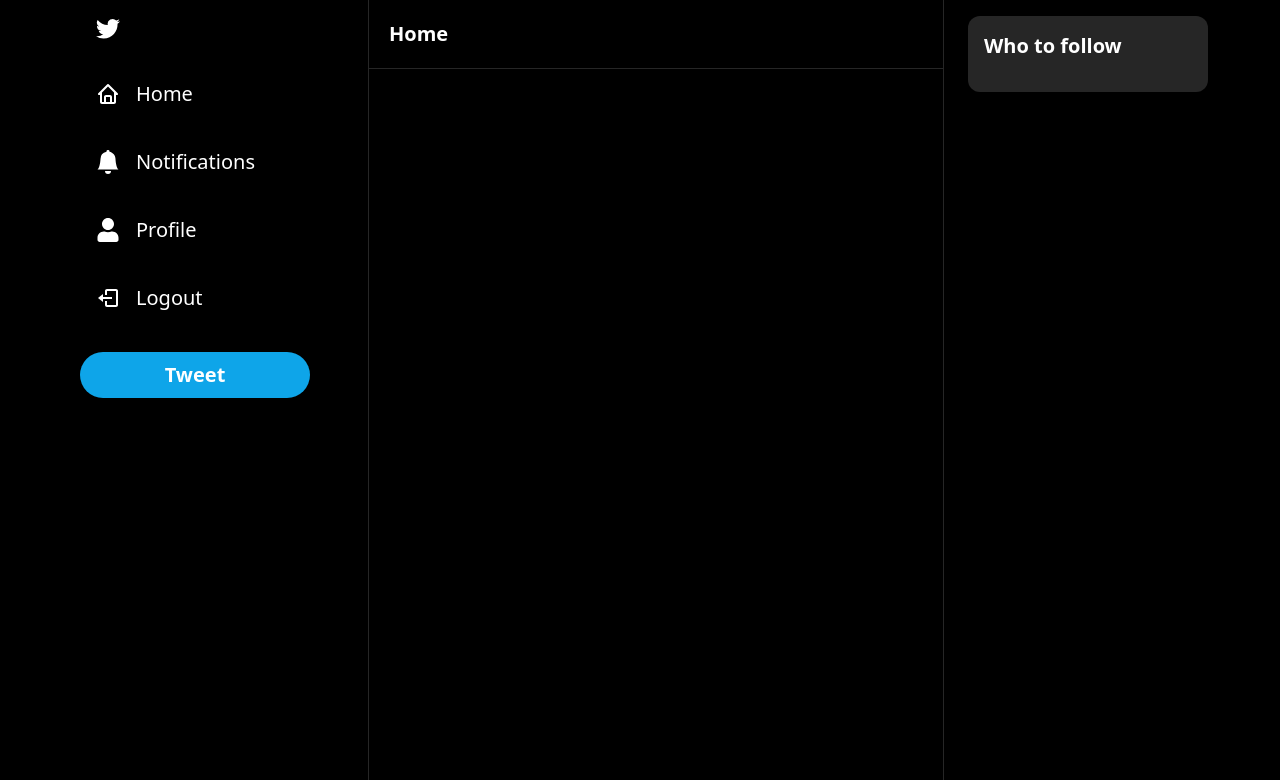
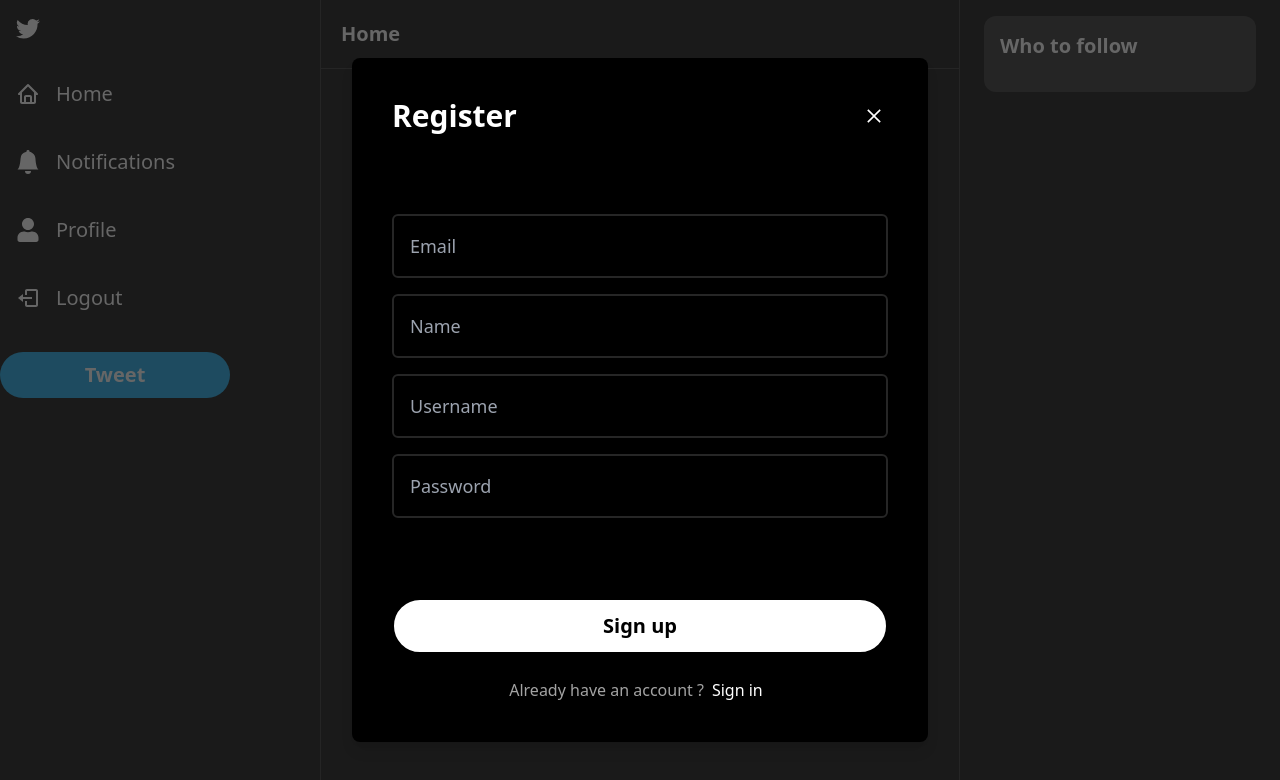
Before and after one commit to Sato-07/twitterClone, a Next.js app: page / in a window 1280 px wide. Shown: the top 780 px of the page. Built offline with nearby package versions, Linux system fonts and the light colour scheme.

Commit message:
feat: add login and register modals with Zustand store integration

```diff
--- a/package.json
+++ b/package.json
@@ -12,7 +12,8 @@
     "next": "14.2.10",
     "react": "^18",
     "react-dom": "^18",
-    "react-icons": "^5.3.0"
+    "react-icons": "^5.3.0",
+    "zustand": "^4.5.5"
   },
   "devDependencies": {
     "@types/node": "^20",
--- a/src/components/Layout.tsx
+++ b/src/components/Layout.tsx
@@ -10,7 +10,7 @@
 export const Layout: FC<LayoutProps> = ({children}) => {
   return (
     <div className='h-screen bg-black'>
-        <div className='container h-full  mx-auto xl:mx-20  max-w-6xl'>
+        <div className='container h-full  mx-auto  lg:max-w-7xl'>
             <div className='grid grid-cols-4  h-full'>
                 <Sidebar/>
                 <div className='col-span-3 lg:col-span-2 border-x-[1px] border-neutral-800 '>
--- a/src/components/Modal.tsx
+++ b/src/components/Modal.tsx
@@ -36,7 +36,7 @@
     return(
         <div className="justify-center items-center flex overflow-x-hidden overflow-y-auto
          fixed inset-0 z-50 outline-none focus:outline-none bg-neutral-800 bg-opacity-70">
-            <div className="relative w-full lg:w-3/6 my-6 mx-auto lg:max-w-3xl h-full lg:h-auto">
+            <div className="relative w-full lg:w-3/6 my-6 mx-auto lg:max-w-xl h-full lg:h-auto">
                 {/* Content*/ }
                 <div className="h-full lg:h-auto border-0 rounded-lg shadow-lg relative flex flex-col w-full bg-black outline-none focus:outline-none ">
                     {/* Header*/}
--- /dev/null
+++ b/src/components/modals/LoginModal.tsx
@@ -0,0 +1,75 @@
+import { useLoginModal } from "@/hooks/useLoginModal"
+import { useCallback, useState } from "react"
+import { Input } from "../Input";
+import { Modal } from "../Modal";
+import { useRegisterModal } from "@/hooks/useRegisterModal";
+
+
+
+export const LoginModal = () =>{
+    const registerModal = useRegisterModal();
+    const loginModal = useLoginModal();
+    const [email, setEmail] = useState('');
+    const [password, setPassword] = useState('');
+    const [isLoading, setIsLoading] = useState(false);
+
+    const onToggle = useCallback(async ()=>{
+        if(isLoading){
+            return
+        }
+        loginModal.onClose()
+        registerModal.onOpen()
+    },[isLoading, registerModal, loginModal])
+
+    const onSubmit = useCallback(async () => {
+        try{
+            setIsLoading(true)
+            loginModal.onClose()
+        }catch(error){
+            console.log(error)
+        }finally{
+            setIsLoading(false)
+        }
+    },[loginModal])
+
+    const bodyContent = (
+        <div className="flex flex-col gap-4">
+            <Input
+             placeholder="Email"
+             onChange={(e) => setEmail(e.target.value)}
+             value={email}
+             disabled={isLoading}
+            />
+            <Input
+             placeholder="Password"
+             onChange={(e) => setPassword(e.target.value)}
+             value={password}
+             disabled={isLoading}
+            />
+        </div>
+    )
+
+    const footerContent = (
+        <div className="text-neutral-400 text-center mt-4">
+            <p> First time using Twitter ?
+                <span
+                 onClick={onToggle}
+                 className="text-white cursor-pointer hover:underline px-2">Create an account </span>
+            </p>
+
+        </div>
+    )
+    return(
+        <Modal
+         disabled={isLoading}
+         isOpen={loginModal.isOpen}
+         title="Login"
+         actionLabel="Sign in"
+         onClose={loginModal.onClose}
+         onSubmit={onSubmit}
+         body={bodyContent}
+         footer={footerContent }
+         />
+
+    );
+}
--- /dev/null
+++ b/src/components/modals/RegisterModal.tsx
@@ -0,0 +1,89 @@
+import { useRegisterModal } from "@/hooks/useRegisterModal"
+import { useCallback, useState } from "react"
+import { Input } from "../Input";
+import { Modal } from "../Modal";
+import { useLoginModal } from "@/hooks/useLoginModal";
+
+
+
+export const RegisterModal = () =>{
+    const loginModal = useLoginModal()
+    const registerModal = useRegisterModal();
+    const [email, setEmail] = useState('');
+    const [name, setName] = useState('');
+    const [username, setUsername] = useState('');
+    const [password, setPassword] = useState('');
+    const [isLoading, setIsLoading] = useState(false);
+
+    const onToggle = useCallback(async ()=>{
+        if(isLoading){
+            return
+        }
+        registerModal.onClose()
+        loginModal.onOpen()
+    },[isLoading, registerModal, loginModal])
+
+    const onSubmit = useCallback(async () => {
+        try{
+            setIsLoading(true)
+            registerModal.onClose()
+        }catch(error){
+            console.log(error)
+        }finally{
+            setIsLoading(false)
+        }
+    },[registerModal])
+
+    const bodyContent = (
+        <div className="flex flex-col gap-4">
+            <Input
+             placeholder="Email"
+             onChange={(e) => setEmail(e.target.value)}
+             value={email}
+             disabled={isLoading}
+            />
+            <Input
+             placeholder="Name"
+             onChange={(e) => setName(e.target.value)}
+             value={name}
+             disabled={isLoading}
+            />
+            <Input
+             placeholder="Username"
+             onChange={(e) => setUsername(e.target.value)}
+             value={username}
+             disabled={isLoading}
+            />
+            <Input
+             placeholder="Password"
+             onChange={(e) => setPassword(e.target.value)}
+             value={password}
+             disabled={isLoading}
+            />
+        </div>
+    )
+
+    const footerContent = (
+        <div className="text-neutral-400 text-center mt-4">
+            <p> Already have an account ?
+                <span
+                 onClick={onToggle}
+                 className="text-white cursor-pointer px-2 hover:underline">Sign in</span>
+            </p>
+
+        </div>
+    )
+    return(
+        <Modal
+         disabled={isLoading}
+         isOpen={registerModal.isOpen}
+         title="Register"
+         actionLabel="Sign up"
+         onClose={registerModal.onClose}
+         onSubmit={onSubmit}
+         body={bodyContent}
+         footer={footerContent}
+         />
+
+    );
+}
--- /dev/null
+++ b/src/hooks/useLoginModal.ts
@@ -0,0 +1,14 @@
+import { create } from 'zustand'
+
+
+interface LoginModalStore{
+    isOpen: boolean;
+    onOpen: () => void;
+    onClose:() => void;
+}
+
+export const useLoginModal = create<LoginModalStore>((set)=>({
+    isOpen:false,
+    onOpen:() => set({isOpen: true}),
+    onClose:() => set({isOpen: false})
+}))
--- /dev/null
+++ b/src/hooks/useRegisterModal.ts
@@ -0,0 +1,14 @@
+import { create } from 'zustand'
+
+
+interface RegisterModalStore{
+    isOpen: boolean;
+    onOpen: () => void;
+    onClose:() => void;
+}
+
+export const useRegisterModal = create<RegisterModalStore>((set)=>({
+    isOpen:true,
+    onOpen:() => set({isOpen: true}),
+    onClose:() => set({isOpen: false})
+}))
--- a/src/pages/_app.tsx
+++ b/src/pages/_app.tsx
@@ -1,12 +1,17 @@
 import { Layout } from "@/components/Layout";
-import { Modal } from "@/components/Modal";
+import { LoginModal } from "@/components/modals/LoginModal";
+import { RegisterModal } from "@/components/modals/RegisterModal";
 import "@/styles/globals.css";
 import type { AppProps } from "next/app";
 
 export default function App({ Component, pageProps }: AppProps) {
   return (
-  <Layout>
-    <Component {...pageProps} />
-  </Layout>
+    <>
+    <LoginModal/>
+    <RegisterModal/>
+    <Layout>
+      <Component {...pageProps} />
+    </Layout>
+    </>
   );
 };
```
Also changed, not shown: 1 other file (tests, documents, lock files or other folders).
